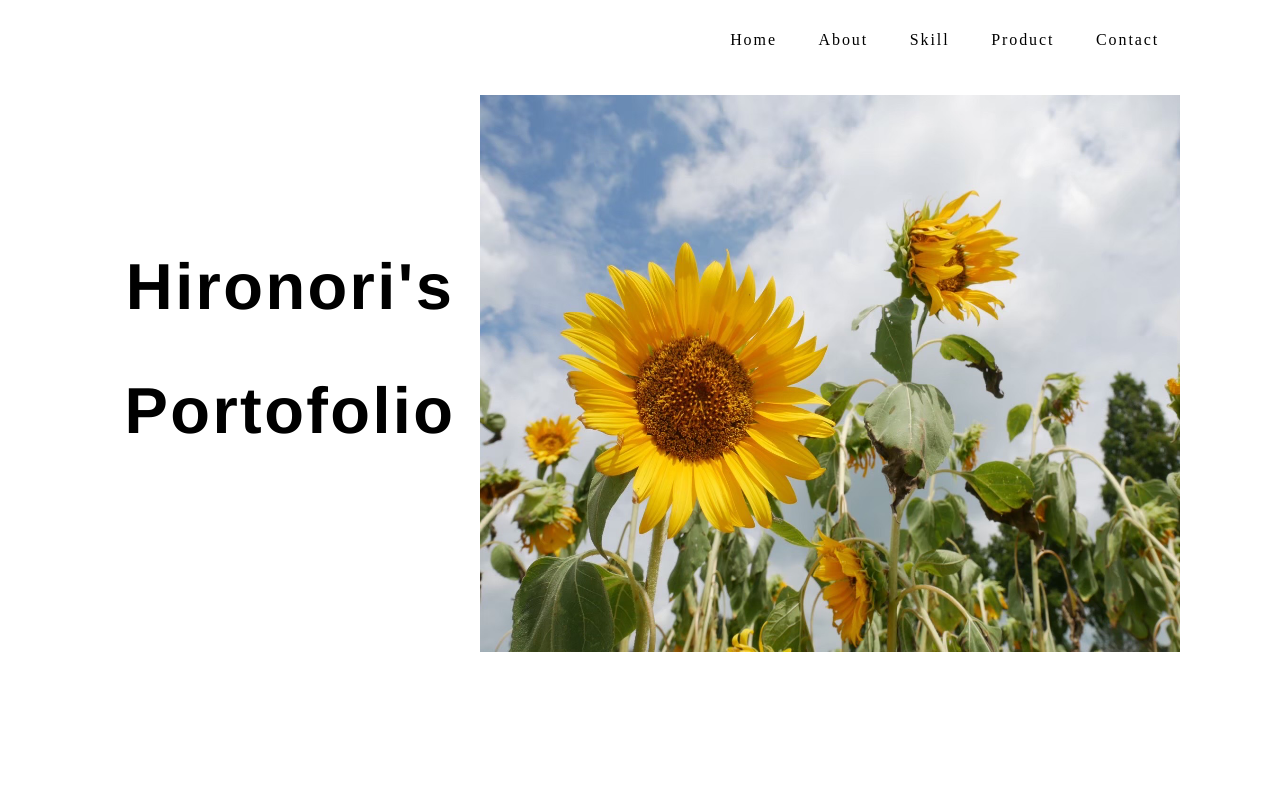
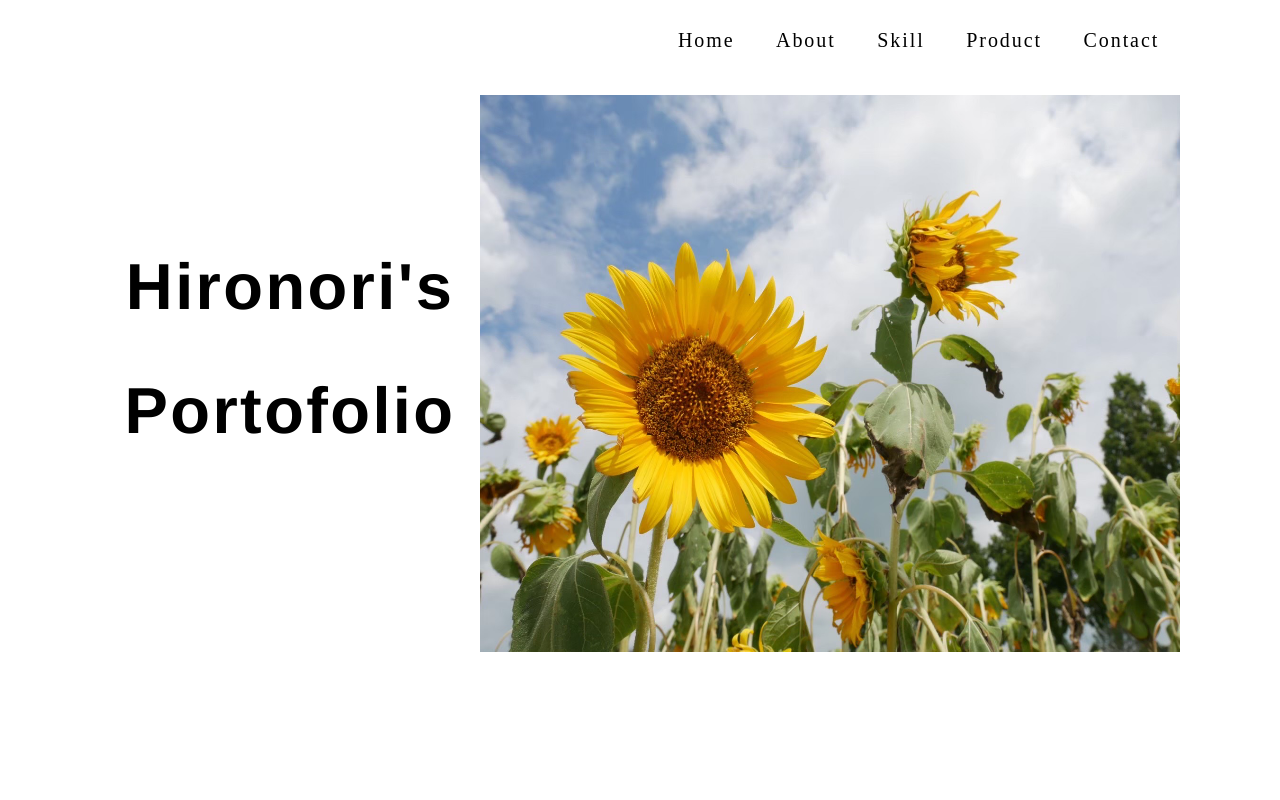
Before and after one commit to hiro1125/hironori-portfolio, a React (Create React App) app: page / in a window 1280 px wide. Shown: the top 800 px of the page. Built offline with nearby package versions, Linux system fonts and the light colour scheme; the HTML template or start-up script is replaced by a standard one.

Commit message:
header screen style modification

```diff
--- a/src/styles/header.css
+++ b/src/styles/header.css
@@ -13,6 +13,7 @@
   height: 80px;
   margin: 0 auto;
   padding: 0 4%;
+  backdrop-filter: blur(5px);
 }
 
 .menuList {
@@ -51,4 +52,5 @@
   letter-spacing: 0.12rem;
   cursor: pointer;
   font-family: 'cursive';
+  font-size: 20px;
 }
```
